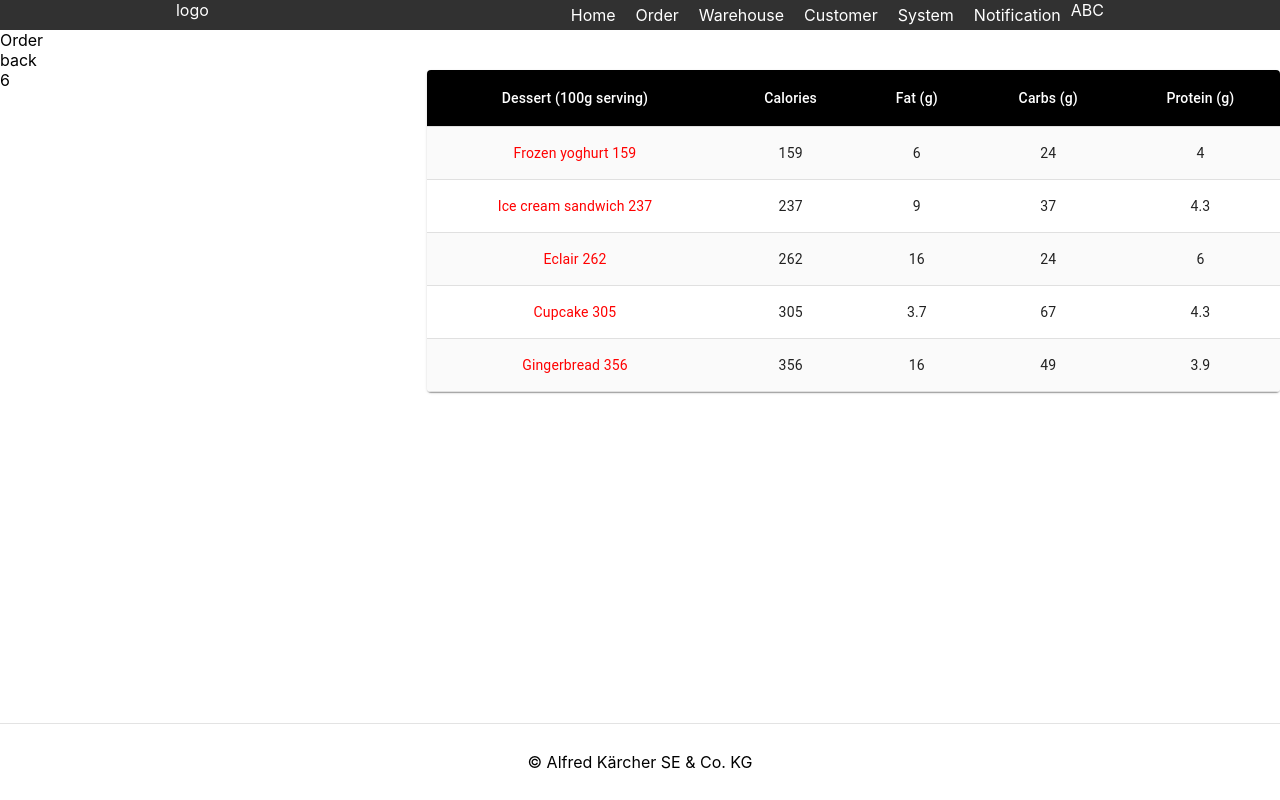
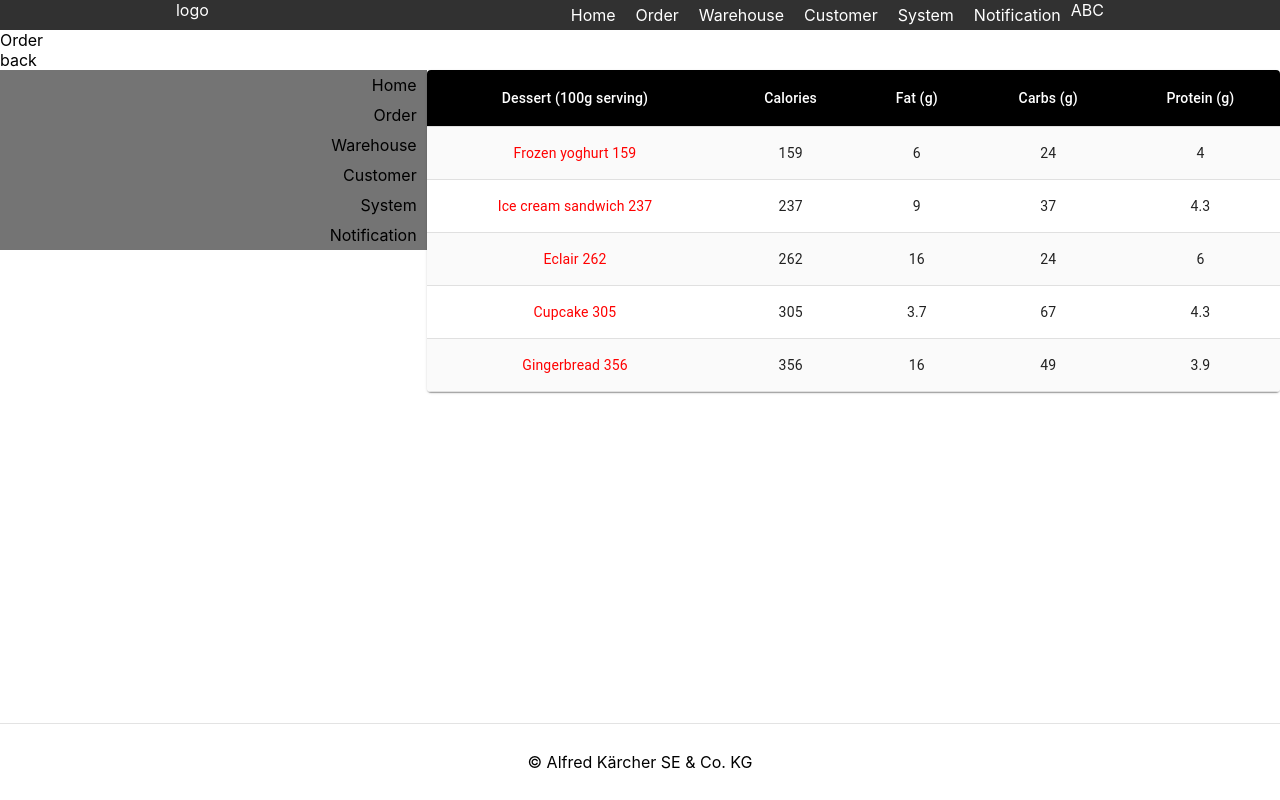
Before and after one commit to hoangvnguyenkms/test, a React (Create React App) app: page / in a window 1280 px wide. Built offline with nearby package versions, Linux system fonts and the light colour scheme.

Commit message:
Add sidebar

```diff
--- a/src/App.js
+++ b/src/App.js
@@ -1,5 +1,6 @@
 import React from 'react';
 import Grid from "@material-ui/core/Grid";
+import { SideBar } from './commons/layouts/Sidebar';
 import { MainLayout } from './commons/layouts/MainLayout';
 import CustomizedTables from './commons/components/Table/Table';
 
@@ -14,7 +15,7 @@ function App() {
       </Grid>
       <Grid container space={0}>
         <Grid item md={4} xs={12}>
-          6
+          <SideBar />
         </Grid>
         <Grid item md={8} xs={12}>
           <CustomizedTables />
--- a/src/assets/scss/_common.scss
+++ b/src/assets/scss/_common.scss
@@ -15,6 +15,7 @@ body, html {
     margin: 0;
     width: 100%;
     height: 100%;
+    overflow-x: scroll;
 }
 
 .display-none {
--- a/src/commons/components/Table/Table.js
+++ b/src/commons/components/Table/Table.js
@@ -40,7 +40,6 @@ const rows = [
 
 const useStyles = makeStyles({
   table: {
-    minWidth: 700,
   },
 });
 
--- a/src/commons/layouts/MainLayout.js
+++ b/src/commons/layouts/MainLayout.js
@@ -1,7 +1,7 @@
 import React from 'react';
 import { Header } from './Header';
 import { Footer } from './Footer';
-
+import { SideBar } from './Sidebar';
 export const MainLayout = props => {
     const { children } = props;
     return (
--- /dev/null
+++ b/src/commons/layouts/Sidebar.js
@@ -0,0 +1,49 @@
+import React, { useState } from 'react';
+import Dehaze from '@material-ui/icons/Dehaze';
+import './sidebar.scss';
+
+export const SideBar = props => {
+    const sidebarList = [
+        {
+            id: 1,
+            name: 'Home',
+            link: '#',
+        },
+        {
+            id: 2,
+            name: 'Order',
+            link: '#',
+        },
+        {
+            id: 3,
+            name: 'Warehouse',
+            link: '#',
+        },
+        {
+            id: 4,
+            name: 'Customer',
+            link: '#',
+        },
+        {
+            id: 5,
+            name: 'System',
+            link: '#',
+        },
+        {
+            id: 6,
+            name: 'Notification',
+            link: '#',
+        },
+
+    ];
+
+    return (
+        <div className={'sidebar'}>
+            {sidebarList.map( navbar => (
+                <a href={navbar.link} key={navbar.id}>
+                    {navbar.name}
+                </a>
+            ))}
+        </div>
+    )
+}
--- /dev/null
+++ b/src/commons/layouts/sidebar.scss
@@ -0,0 +1,25 @@
+.sidebar {
+    margin: 0;
+    display: flex;
+    flex-direction: column;
+    text-align: end;
+    padding: 0;
+    background-color: #747474;
+    a {
+        color: inherit;
+        text-decoration: none;
+        padding-left: 20px;
+        padding: 5px 10px;
+        &:hover, &:active {
+            font-weight: 600;
+            text-decoration: underline;
+        }
+    }
+}
+
+@media screen and (max-width: 700px) {
+    .sidebar {
+        flex-direction: column;
+        text-align: start;
+    }
+}
```
Also changed, not shown: src/commons/layouts/Header.js (line endings or trailing spaces).
